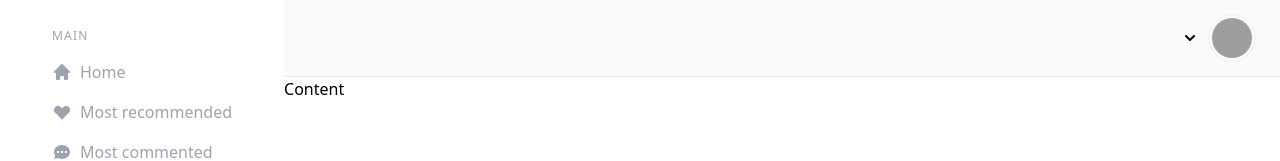
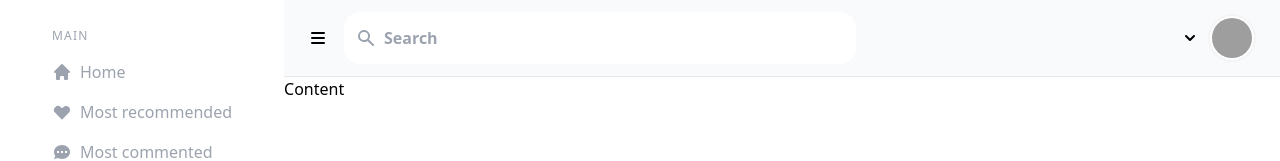
Before and after one commit to joma74/tallpad-headlessui-buildingdropdownmenu, a Vue app: page / in a window 1280 px wide. Shown: the top 161 px of the page. Built offline with nearby package versions, Linux system fonts and the light colour scheme; grey boxes are pictures that could not be loaded.

Commit message:
feat: From sidebar to... #2 search streches now vertically

```diff
--- a/src/components/SidebarToSlideover.vue
+++ b/src/components/SidebarToSlideover.vue
@@ -36,13 +36,56 @@
         </li>
       </ol>
     </nav>
+    <!-- The following are block level elements, hence row based. This why main let them strech. -->
     <div id="main" class="flex-1">
       <nav
         id="top-navigation"
-        class="flex justify-between py-3 px-6 bg-gray-50 border-b"
+        x_comment="space-x-* adds horizontal space !between! children, see https://tailwindcss.com/docs/space#add-horizontal-space-between-children"
+        class="flex py-3 px-6 bg-gray-50 border-b space-x-6"
       >
-        <form action="" class="w-full"></form>
-        <Menu as="div" class="relative flex-shrink-0"
+        <!-- flex-grow pushes the nav-totheleft to the left and the nav-totheright to the right-->
+        <div
+          id="nav-totheleft"
+          x_comment="space-x-* adds horizontal space !between! children, see https://tailwindcss.com/docs/space#add-horizontal-space-between-children"
+          class="relative flex items-center flex-grow space-x-4"
+        >
+          <button
+            id="sidebar-toggle"
+            class=""
+            type="button"
+            value="Open sidebar"
+          >
+            <MenuIcon class="h-5 w-5" />
+          </button>
+          <form
+            id="searchinput"
+            action=""
+            x_comment_1="w-full makes the searchinput take all the available horizontal space; but limit by max-w-lg; w-full MUST be reformulated ON EACH child element"
+            x_comment_2="h-full makes the searchinput take all the available height; h-full MUST be reformulated ON EACH child element"
+            class="h-full max-h-14 w-full max-w-lg"
+          >
+            <div
+              class="relative h-full w-full flex items-center text-gray-400 focus-within:text-orange-500"
+              id="component-searchinput"
+            >
+              <!-- A wrapper component div to steer the SearchIcon via absolute and flex into place   -->
+              <SearchIcon
+                class="w-5 h-5 absolute ml-3 pointer-events-none"
+              ></SearchIcon>
+              <!-- pointer-events-none hints the element is not even there and the text get's focused -->
+              <input
+                type="text"
+                name="Search"
+                placeholder="Search"
+                autocomplete="off"
+                aria-label="Search"
+                x_comment="pl-10 will push the input to the right, so it does not overlap SearchIcon"
+                class="block w-full h-full pl-10 pr-3 font-semibold placeholder-gray-400 rounded-2xl border-none ring-gray-300"
+              />
+            </div>
+          </form>
+        </div>
+        <Menu id="nav-totheright" as="div" class="relative flex-shrink-0"
           ><MenuButton class="flex items-center p-1 rounded-md"
             ><ChevronDownIcon class="h-5 w-5 m-3"></ChevronDownIcon
             ><img
@@ -66,6 +109,8 @@ import {
   HeartIcon,
   HomeIcon,
   ChevronDownIcon,
+  MenuIcon,
+  SearchIcon,
 } from "@heroicons/vue/solid"
 
 export default defineComponent({
@@ -76,6 +121,8 @@ export default defineComponent({
     MenuItems,
     MenuItem,
     ChevronDownIcon,
+    MenuIcon,
+    SearchIcon,
   },
   data() {
     return {
```
Also changed, not shown: 1 other file (tests, documents, lock files or other folders).
